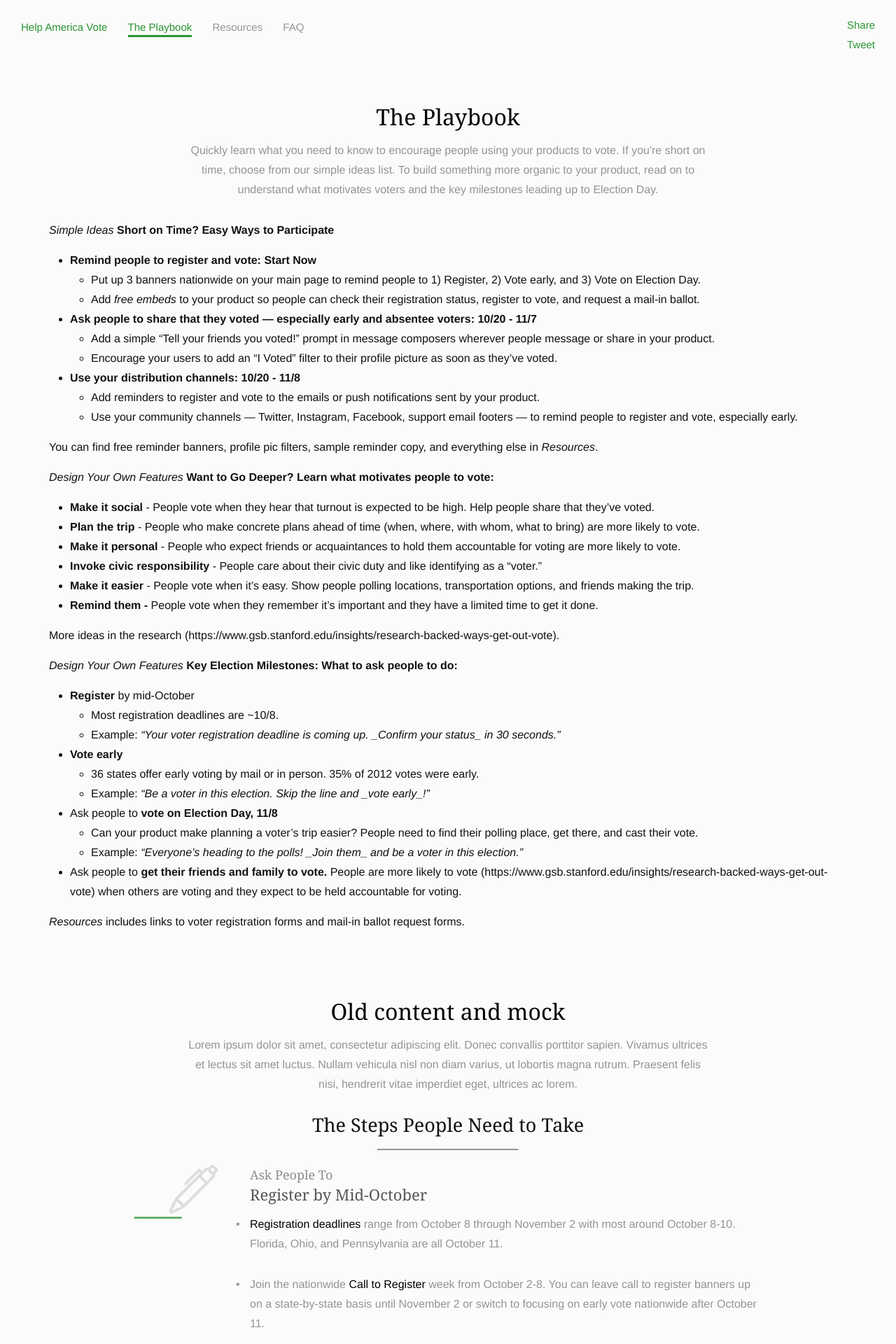
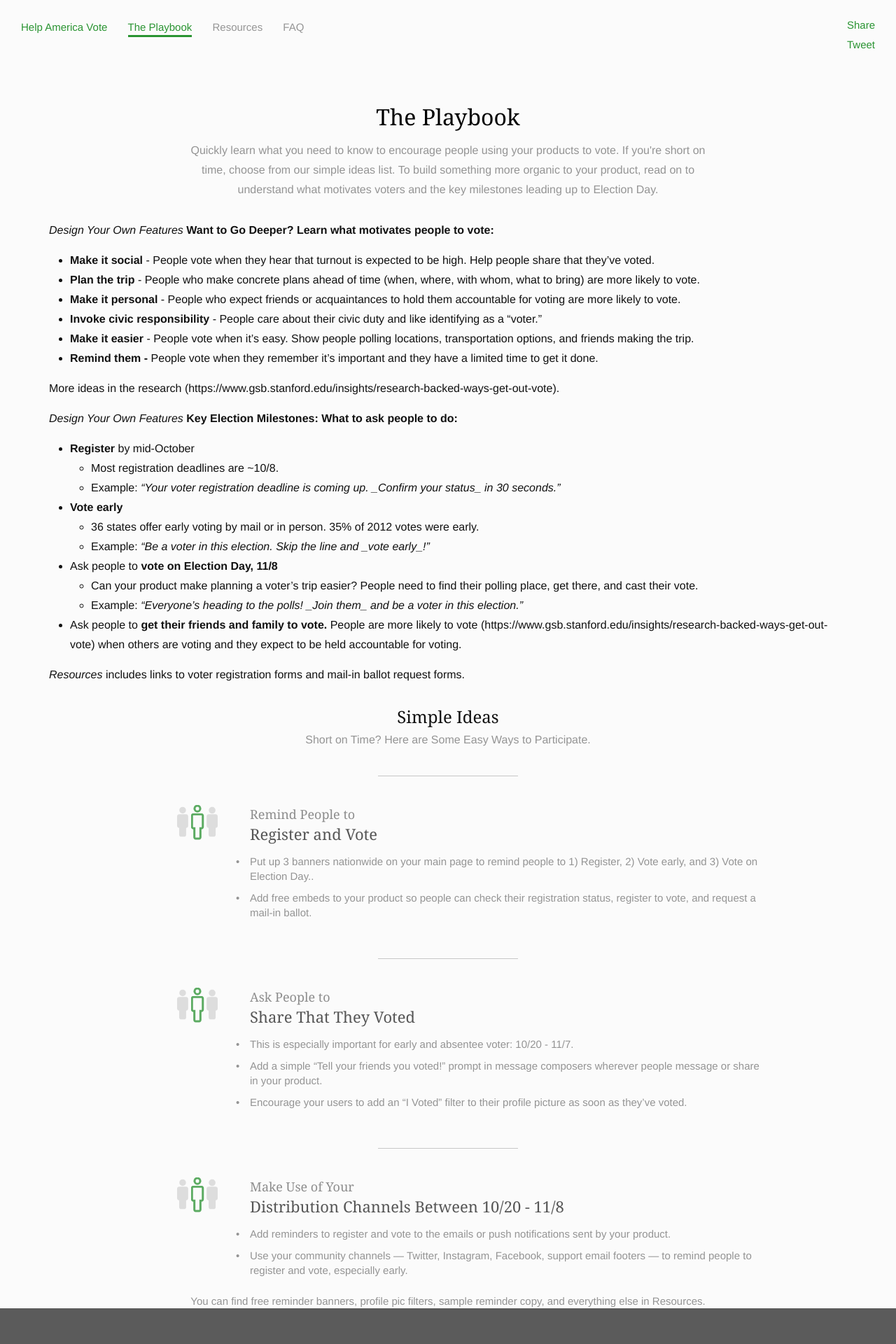
Before and after one commit to techthevote/techthevote.github.io, a Jekyll site: the page built from playbook.md, in a window 1280 px wide. Shown: the top 1920 px of the page at 70% size. Built offline with Jekyll 4.4.1, drawn with Linux system fonts in a browser that asks for light colours; nearby versions of some CDN libraries; comment, search, counter and statistics services are not loaded; some of the changed text lies outside the part shown.

Commit message:
playbook styling
initial styling of new playbook content

```diff
--- a/_sass/_playbook.scss
+++ b/_sass/_playbook.scss
@@ -38,7 +38,9 @@
       }
 
       li {
-        margin-bottom: 30px;
+        margin-bottom: 10px;
+        font-size: 15px;
+        line-height: 1.4;
 
         &::before {
           content: '•';
@@ -49,3 +51,31 @@
     }
   }
 }
+
+hr {
+  border: none;
+  height: 1px;
+  background-color: #C7C7C7;
+  margin-top: 40px;
+  margin-bottom: 40px;
+}
+
+.playbook-subtitle {
+  font-family: $georgia;
+  font-size: 24px;
+  color: #111111;
+  text-align: center;
+  margin-top: 32px;
+}
+
+.playbook-title-description {
+  color: #949494;
+  font-size: 16px;
+  line-height: 1.4;
+  text-align: center;
+  margin-top: 8px;
+}
+
+.playbook-title-description.one-off {
+  font-size: 15px;
+}
--- a/playbook.md
+++ b/playbook.md
@@ -11,22 +11,6 @@ excerpt: Learn how to encourage your users to vote through our simple playbook o
     Quickly learn what you need to know to encourage people using your products to vote. If you're short on time, choose from our simple ideas list. To build something more organic to your product, read on to understand what motivates voters and the key milestones leading up to Election Day.
   </div>
 </div>
-
-*Simple Ideas*
-**Short on Time? Easy Ways to Participate**
-
-* **Remind people to register and vote:  Start Now**
-    * Put up 3 banners nationwide on your main page to remind people to 1) Register, 2) Vote early, and 3) Vote on Election Day.
-    * Add _free embeds_ to your product so people can check their registration status, register to vote, and request a mail-in ballot.
-* **Ask people to share that they voted — especially early and absentee voters:  10/20 - 11/7**
-    * Add a simple "Tell your friends you voted!" prompt in message composers wherever people message or share in your product.
-    * Encourage your users to add an "I Voted" filter to their profile picture as soon as they've voted.
-* **Use your distribution channels:  10/20 - 11/8**
-    * Add reminders to register and vote to the emails or push notifications sent by your product.
-    * Use your community channels — Twitter, Instagram, Facebook, support email footers — to remind people to register and vote, especially early.
-
-You can find free reminder banners, profile pic filters, sample reminder copy, and everything else in _Resources_.
-
 
 *Design Your Own Features*
 **Want to Go Deeper? Learn what motivates people to vote:**
@@ -58,63 +42,27 @@ More ideas in the research (https://www.gsb.stanford.edu/insights/research-backe
 _Resources_ includes links to voter registration forms and mail-in ballot request forms.
 
 
-
-
-
-
-<div class="page-title">
-  Old content and mock
-  <div class="inner">
-    Lorem ipsum dolor sit amet, consectetur adipiscing elit. Donec convallis porttitor sapien. Vivamus ultrices et lectus sit amet luctus. Nullam vehicula nisl non diam varius, ut lobortis magna rutrum. Praesent felis nisi, hendrerit vitae imperdiet eget, ultrices ac lorem.
-  </div>
-</div>
-
-## The Steps People Need to Take
+<div class="playbook-subtitle">Simple Ideas</div>
+<div class="playbook-title-description">Short on Time? Here are Some Easy Ways to Participate.</div>
 
 ---
 
 <div class="playbook-item" markdown="1">
 
 <div class="playbook-image" markdown="1">
-![Register To Vote]({{site.baseurl}}/assets/images/register.svg)
+![Ask Friends and Family]({{site.baseurl}}/assets/images/social.svg)
 </div>
 
 <div class="playbook-text" markdown="1">
-### Ask People To
+### Remind People to
 {: .playbook-leading-to-action }
 
-## Register by Mid-October
+## Register and Vote
 {: .playbook-action }
 
-* __Registration deadlines__ range from October 8 through November 2 with most around October 8-10.  Florida, Ohio, and Pennsylvania are all October 11.
-* Join the nationwide __Call to Register__ week from October 2-8. You can leave call to register banners up on a state-by-state basis until November 2 or switch to focusing on early vote nationwide after October 11.
-* __Successful calls to action__ emphasize ease, limited time before deadlines, and the necessity of registering. Example: *"Don't be left out. Your voter registration deadline is coming up. Confirm your status in 30 seconds."*
-* Link to <https://www.voteplz.org/register/> or host a registration form (<https://www.vote.org/technology/>) on your own site.
+* Put up 3 banners nationwide on your main page to remind people to 1) Register, 2) Vote early, and 3) Vote on Election Day..
+* Add free embeds to your product so people can check their registration status, register to vote, and request a mail-in ballot.
 </div>
-
-</div>
-
----
-
-<div class="playbook-item" markdown="1">
-
-<div class="playbook-image" markdown="1">
-![Vote on Election Day]({{site.baseurl}}/assets/images/vote.svg)
-</div>
-
-<div class="playbook-text" markdown="1">
-### Ask People To
-{: .playbook-leading-to-action }
-
-## Vote on Election Day, 11/8
-{: .playbook-action }
-
-* __Successful calls to action__ emphasize the large expected turnout and the person's desire to be a voter. Example: "Everyone's heading to the polls! Join them and be a voter in this election."
-* Consider how your product can __make the process of voting easier__, especially encouraging early planning.  People will need to find their polling place, get there, and cast their vote.
-* Note: polling place locations will be released in late October.  We'll publish a link here to the complete list when it's released.
-
-</div>
-
 </div>
 
 ---
@@ -126,15 +74,16 @@ _Resources_ includes links to voter registration forms and mail-in ballot reques
 </div>
 
 <div class="playbook-text" markdown="1">
-### Ask People To
+### Ask People to
 {: .playbook-leading-to-action }
 
-## Get their Friends / Family to Vote
+## Share That They Voted
 {: .playbook-action }
 
-* Research shows that people are more likely to vote when they know other people are voting and when they expect others to hold them personally accountable for voting.
+* This is especially important for early and absentee voter: 10/20 - 11/7.
+* Add a simple “Tell your friends you voted!” prompt in message composers wherever people message or share in your product.
+* Encourage your users to add an “I Voted” filter to their profile picture as soon as they’ve voted.
 </div>
-
 </div>
 
 ---
@@ -142,20 +91,19 @@ _Resources_ includes links to voter registration forms and mail-in ballot reques
 <div class="playbook-item" markdown="1">
 
 <div class="playbook-image" markdown="1">
-![Register To Vote]({{site.baseurl}}/assets/images/register.svg)
+![Ask Friends and Family]({{site.baseurl}}/assets/images/social.svg)
 </div>
 
 <div class="playbook-text" markdown="1">
-### Ask People To
+### Make Use of Your
 {: .playbook-leading-to-action }
 
-## Register by Mid-October
+## Distribution Channels Between 10/20 - 11/8
 {: .playbook-action }
 
-* Registration deadlines range from October 8 through November 2 with most around October 8-10.  Florida, Ohio, and Pennsylvania are all October 11.
-* Join the nationwide Call to Register week from October 2-8. You can leave call to register banners up on a state-by-state basis until November 2 or switch to focusing on early vote nationwide after October 11.
-* Successful calls to action emphasize ease, limited time before deadlines, and the necessity of registering. Example: *"Don't be left out. Your voter registration deadline is coming up. Confirm your status in 30 seconds."*
-* Link to https://www.voteplz.org/register/ or host a registration form (https://www.vote.org/technology/) on your own site.
+* Add reminders to register and vote to the emails or push notifications sent by your product.
+* Use your community channels — Twitter, Instagram, Facebook, support email footers — to remind people to register and vote, especially early.
+</div>
 </div>
 
-</div>
+<div class="playbook-title-description one-off">You can find free reminder banners, profile pic filters, sample reminder copy, and everything else in Resources.</div>
```
